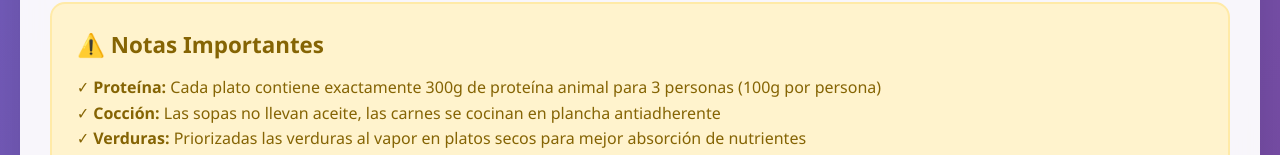
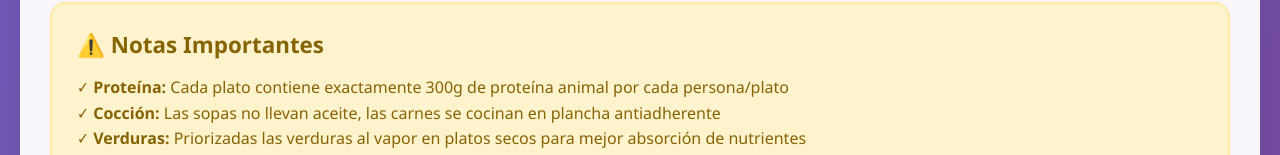
Before and after one commit to alexknemesis/alexknemesis.github.io, a plain HTML site: page dieta/index.html in a window 1280 px wide. Shown: the part 3791-3946 px from the top of the page. Drawn offline with Linux system fonts and the light colour scheme.

Commit message:
small text fix

```diff
--- a/dieta/index.html
+++ b/dieta/index.html
@@ -693,7 +693,7 @@
         <div class="notes-section">
             <h3 class="notes-title">⚠️ Notas Importantes</h3>
             <div class="notes-list">
-                <p><strong>✓ Proteína:</strong> Cada plato contiene exactamente 300g de proteína animal para 3 personas (100g por persona)</p>
+                <p><strong>✓ Proteína:</strong> Cada plato contiene exactamente 300g de proteína animal por cada persona/plato</p>
                 <p><strong>✓ Cocción:</strong> Las sopas no llevan aceite, las carnes se cocinan en plancha antiadherente</p>
                 <p><strong>✓ Verduras:</strong> Priorizadas las verduras al vapor en platos secos para mejor absorción de nutrientes</p>
                 <p><strong>✓ Alternancia:</strong> Esta semana incluye cerdo (sábado). La próxima semana reemplazar por pescado</p>
```
